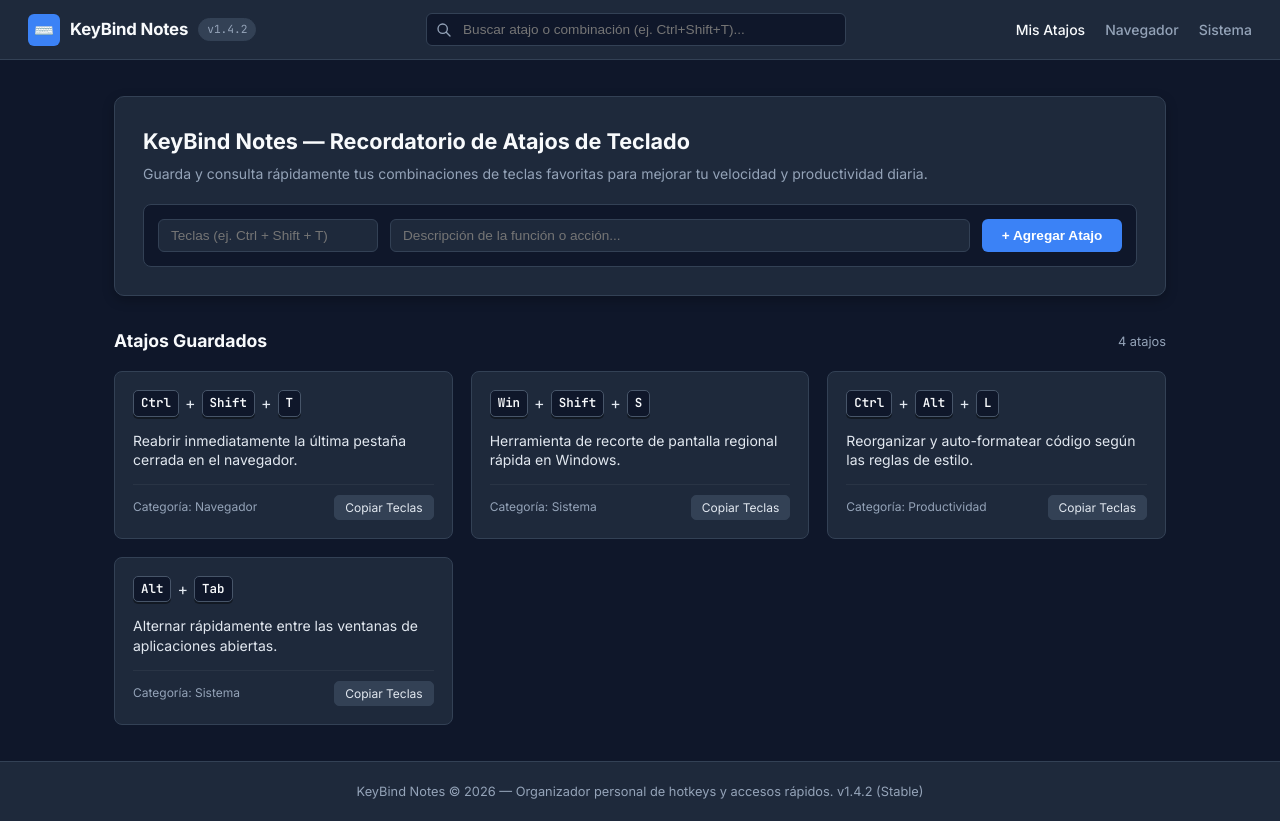
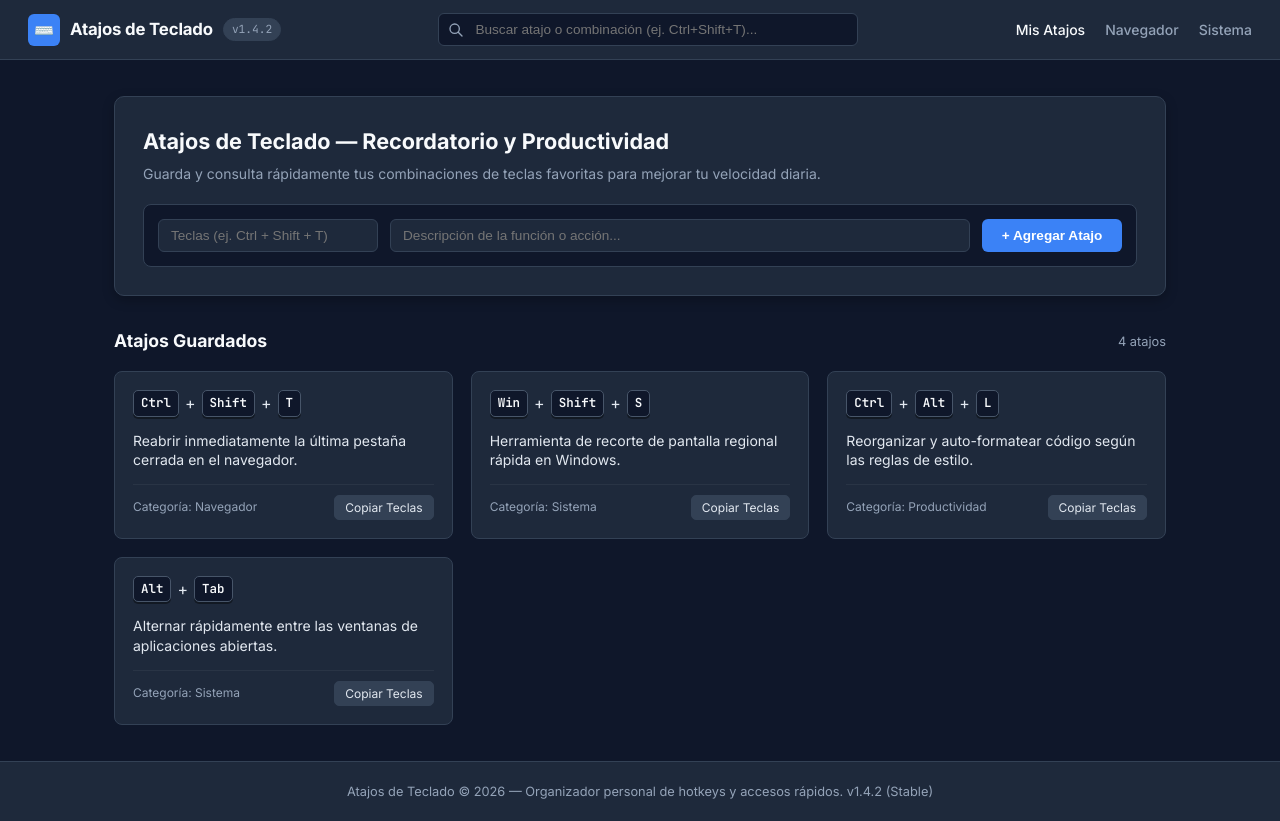
Before and after one commit to mars-js18/pastescripts, a plain HTML site: page index.html in a window 1280 px wide. Drawn offline with Linux system fonts and the light colour scheme.

Commit message:
Update index.html

```diff
--- a/index.html
+++ b/index.html
@@ -3,7 +3,7 @@
 <head>
   <meta charset="UTF-8">
   <meta name="viewport" content="width=device-width, initial-scale=1.0">
-  <title>KeyBind Notes - Gestor de Atajos de Teclado y Productividad</title>
+  <title>Atajos de Teclado - Gestor de Productividad</title>
   <meta name="description" content="Herramienta personal para organizar y recordar tus atajos de teclado, hotkeys y combinaciones de productividad.">
   <link rel="preconnect" href="https://fonts.googleapis.com">
   <link rel="preconnect" href="https://fonts.gstatic.com" crossorigin>
@@ -20,7 +20,7 @@
     }
 
     :root {
-      /* Estilos Dark Mode Fachada (KeyBind Notes) */
+      /* Estilos Dark Mode Fachada (Atajos de Teclado) */
       --f-bg: #0f172a;
       --f-surface: #1e293b;
       --f-surface-hover: #334155;
@@ -106,7 +106,7 @@
     }
 
     /* ==========================================================================
-       1. VISTA DE LA FACHADA: "KEYBIND NOTES" (GESTOR DE ATAJOS DE TECLADO)
+       1. VISTA DE LA FACHADA: "ATAJOS DE TECLADO"
        ========================================================================== */
     .facade-layout {
       display: flex;
@@ -574,7 +574,6 @@
       overflow-y: auto;
     }
 
-    /* Visor Web Iframe Sigiloso */
     .s-iframe-container {
       flex: 1;
       width: 100%;
@@ -742,14 +741,14 @@
   </div>
 
   <!-- ==========================================================================
-       1. FACHADA NORMAL: "KEYBIND NOTES" (GESTOR DE ATAJOS DE TECLADO)
+       1. FACHADA NORMAL: "ATAJOS DE TECLADO"
        ========================================================================== -->
   <div id="facade-view" class="facade-layout">
 
     <header class="f-header">
       <div class="f-brand" id="f-logo-click">
         <div class="f-brand-icon">⌨️</div>
-        <span class="f-brand-title">KeyBind Notes</span>
+        <span class="f-brand-title">Atajos de Teclado</span>
         <span class="f-brand-tag">v1.4.2</span>
       </div>
 
@@ -769,9 +768,9 @@
 
     <main class="f-main">
       <div class="f-hero">
-        <h1 class="f-hero-title">KeyBind Notes — Recordatorio de Atajos de Teclado</h1>
+        <h1 class="f-hero-title">Atajos de Teclado — Recordatorio y Productividad</h1>
         <p class="f-hero-desc">
-          Guarda y consulta rápidamente tus combinaciones de teclas favoritas para mejorar tu velocidad y productividad diaria.
+          Guarda y consulta rápidamente tus combinaciones de teclas favoritas para mejorar tu velocidad diaria.
         </p>
 
         <div class="f-add-box">
@@ -792,7 +791,7 @@
     </main>
 
     <footer class="f-footer">
-      <span>KeyBind Notes © 2026 — Organizador personal de hotkeys y accesos rápidos. </span>
+      <span>Atajos de Teclado © 2026 — Organizador personal de hotkeys y accesos rápidos. </span>
       <span class="f-footer-version" id="f-version-trigger">v1.4.2 (Stable)</span>
     </footer>
   </div>
@@ -808,7 +807,6 @@
         <span class="s-brand-tag">STEALTH ARCHIVE</span>
       </div>
 
-      <!-- Selector de Modo: Visor Web de Libro vs Apuntes/Notepad -->
       <div class="s-view-tabs">
         <button class="s-tab-btn active" id="tab-btn-book">📖 Think Java 2e (Web)</button>
         <button class="s-tab-btn" id="tab-btn-notes">📝 Mis Apuntes (Notepad)</button>
@@ -828,14 +826,12 @@
       </div>
     </header>
 
-    <!-- Contenido en Modo Visor Web Iframe (Think Java 2e) -->
     <div id="s-book-wrapper" class="s-body">
       <div class="s-iframe-container">
         <iframe id="s-book-iframe" class="s-iframe-elem" src="https://chrismayfield.github.io/ThinkJava2/"></iframe>
       </div>
     </div>
 
-    <!-- Contenido en Modo Apuntes/Notepad (Cargados de notes.txt o Gist) -->
     <div id="s-notes-wrapper" class="s-body hidden">
       <aside class="s-sidebar">
         <div class="s-sidebar-header">
@@ -934,17 +930,15 @@
          3. ESTADO DE LA APLICACIÓN
          ---------------------------------------------------------------------- */
       let isStealthActive = false;
-      let activeStealthTab = 'book'; // 'book' o 'notes'
+      let activeStealthTab = 'book';
       let keySequenceBuffer = '';
       const SECRET_KEYWORD = 'open123';
       let bufferTimeout = null;
       let versionClicks = 0;
       let versionClickTimeout = null;
 
-      // Atajos de la fachada almacenados localmente
       let facadeShortcuts = JSON.parse(localStorage.getItem('keybind_shortcuts_list')) || INITIAL_SHORTCUTS;
 
-      // Estado de datos secretos
       let loadedNotes = [];
       let activeNoteIndex = 0;
       let bookUrl = localStorage.getItem('stealth_book_url') || 'https://chrismayfield.github.io/ThinkJava2/';
@@ -958,7 +952,6 @@
       const toast = document.getElementById('toast');
       const toastMessage = document.getElementById('toast-message');
 
-      // Elementos de Fachada
       const fSearchInput = document.getElementById('f-search-input');
       const fShortcutsContainer = document.getElementById('f-shortcuts-container');
       const fCountLabel = document.getElementById('f-count-label');
@@ -967,7 +960,6 @@
       const fBtnAddShortcut = document.getElementById('f-btn-add-shortcut');
       const fVersionTrigger = document.getElementById('f-version-trigger');
 
-      // Elementos del Modo Secreto
       const sSearchInput = document.getElementById('s-search-input');
       const sNoteNav = document.getElementById('s-note-nav');
       const sContentArea = document.getElementById('s-content-area');
@@ -982,7 +974,6 @@
       const sNotesWrapper = document.getElementById('s-notes-wrapper');
       const sBookIframe = document.getElementById('s-book-iframe');
 
-      // Modal
       const sGistModal = document.getElementById('s-gist-modal');
       const bookUrlInput = document.getElementById('book-url-input');
       const gistUrlInput = document.getElementById('gist-url-input');
@@ -1121,10 +1112,7 @@
         facadeView.classList.add('hidden');
         stealthView.classList.remove('hidden');
         document.title = 'System Monitor';
-
-        // Asegurar que el iframe tenga la URL del libro
         sBookIframe.src = bookUrl;
-
         fetchGistData();
       }
 
@@ -1133,12 +1121,11 @@
         stealthView.classList.add('hidden');
         facadeView.classList.remove('hidden');
         sGistModal.classList.add('hidden');
-        document.title = 'KeyBind Notes - Gestor de Atajos de Teclado y Productividad';
+        document.title = 'Atajos de Teclado - Gestor de Productividad';
         sSearchInput.value = '';
         keySequenceBuffer = '';
       }
 
-      // Teclas de acceso (Esc, open123, Ctrl+Shift+X)
       document.addEventListener('keydown', (e) => {
         if (e.key === 'Escape') {
           deactivateStealthMode();
@@ -1183,7 +1170,7 @@
       sBtnPanic.addEventListener('click', deactivateStealthMode);
 
       /* ----------------------------------------------------------------------
-         8. PESTAÑAS DE VISTA SECRETA (LIBRO WEB vs APUNTES)
+         8. PESTAÑAS DE VISTA SECRETA
          ---------------------------------------------------------------------- */
       tabBtnBook.addEventListener('click', () => {
         activeStealthTab = 'book';
```
